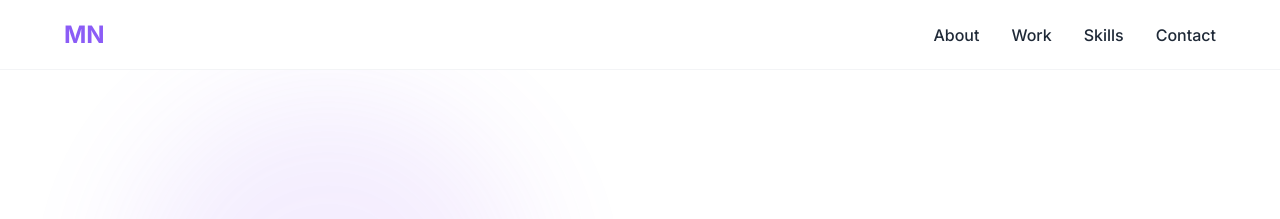
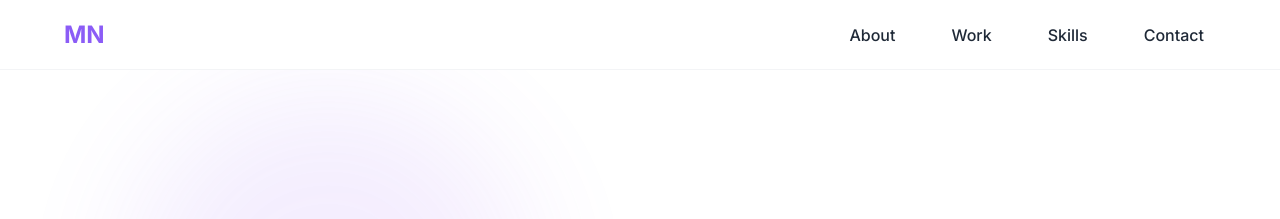
Before and after one commit to michellenavarro/michellenavarro.github.io, a Jekyll site: the page built from index.html, in a window 1280 px wide. Shown: the top 219 px of the page. Built offline with Jekyll 4.4.1, drawn with Linux system fonts in a browser that asks for light colours.

Commit message:
nav styling

```diff
--- a/assets/css/navigation.css
+++ b/assets/css/navigation.css
@@ -50,6 +50,8 @@
     font-weight: var(--font-weight-medium);
     transition: var(--transition-fast);
     position: relative;
+    padding: var(--spacing-xs) var(--spacing-sm);
+    border-radius: 20px;
 }
 
 .nav-link:hover {
@@ -59,16 +61,40 @@
 .nav-link::after {
     content: '';
     position: absolute;
-    bottom: -4px;
-    left: 0;
+    top: 50%;
+    left: 50%;
+    transform: translate(-50%, -50%);
     width: 0;
-    height: 2px;
+    height: 100%;
     background: var(--color-primary);
+    border-radius: 20px;
     transition: var(--transition-normal);
+    z-index: -1;
+    opacity: 0;
 }
 
 .nav-link:hover::after {
-    width: 100%;
+    width: calc(100% + 16px);
+    opacity: 0.1;
+}
+
+.nav-link.active::after {
+    width: calc(100% + 16px);
+    opacity: 0.15;
+}
+
+.nav-link:hover,
+.nav-link.active,
+.nav-link:focus,
+.nav-link:focus-visible {
+    color: var(--color-primary);
+    outline: none;
+}
+
+.nav-link:focus::after,
+.nav-link:focus-visible::after {
+    width: calc(100% + 16px);
+    opacity: 0.15;
 }
 
 .nav-toggle {
```
